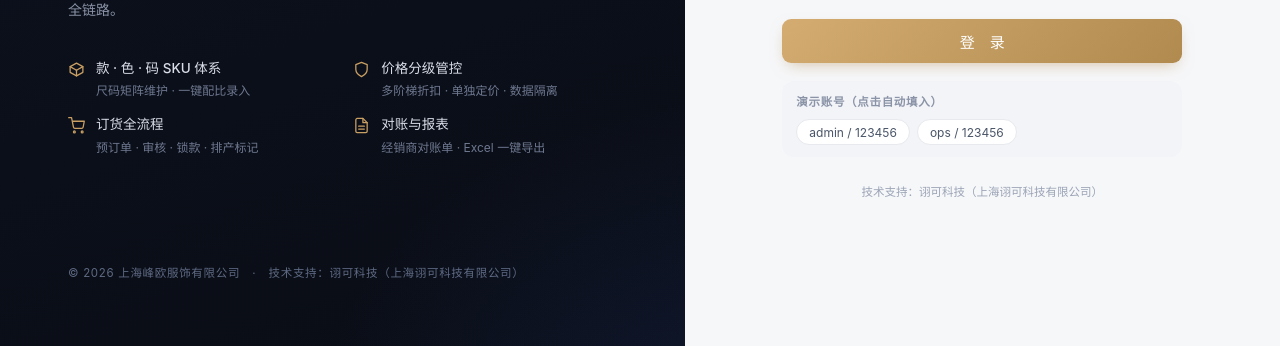
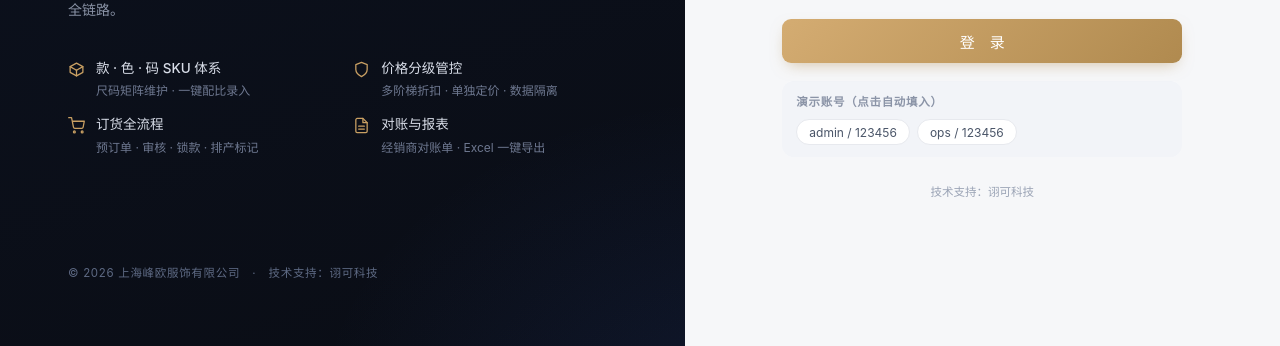
Before and after one commit to yeqifang0/fengou-brand-order-system, a plain HTML site: page index.html in a window 1280 px wide. Shown: the part 454-800 px from the top of the page. Drawn offline with Linux system fonts and the light colour scheme.

Commit message:
Update index.html

```diff
--- a/index.html
+++ b/index.html
@@ -26,7 +26,7 @@
         <div class="ft"><svg viewBox="0 0 24 24" fill="none" stroke="currentColor" stroke-width="1.8" stroke-linecap="round" stroke-linejoin="round"><path d="M14 2H6a2 2 0 0 0-2 2v16a2 2 0 0 0 2 2h12a2 2 0 0 0 2-2V8z"/><path d="M14 2v6h6"/><path d="M16 13H8"/><path d="M16 17H8"/></svg><div><div class="t">对账与报表</div><div class="s">经销商对账单 · Excel 一键导出</div></div></div>
       </div>
     </div>
-    <div class="copyright">© 2026 上海峰欧服饰有限公司　·　技术支持：诩可科技（上海诩可科技有限公司）</div>
+    <div class="copyright">© 2026 上海峰欧服饰有限公司　·　技术支持：诩可科技</div>
   </div>
   <!-- 右侧登录区 -->
   <div class="login-p">
@@ -44,7 +44,7 @@
         <div class="t" id="demoT">演示账号（点击自动填入）</div>
         <div class="chips" id="chips"></div>
       </div>
-      <div class="login-foot">技术支持：诩可科技（上海诩可科技有限公司）</div>
+      <div class="login-foot">技术支持：诩可科技</div>
     </div>
   </div>
 </div>
```
